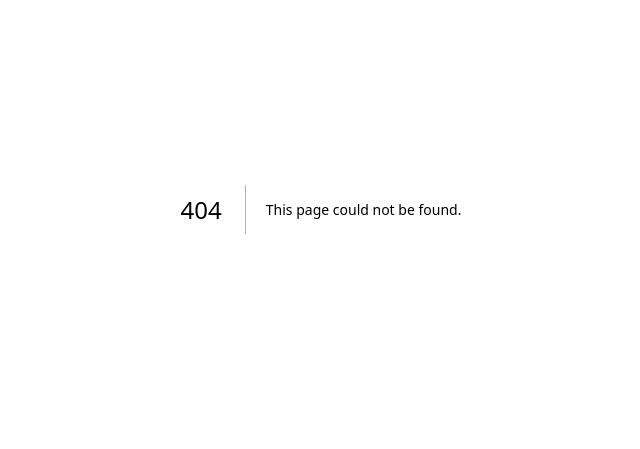
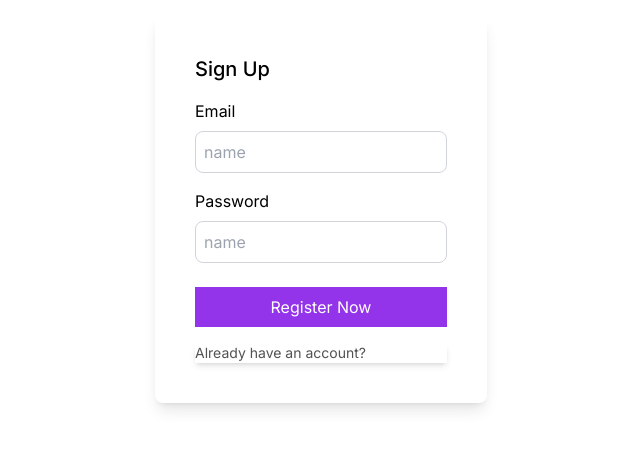
Before and after one commit to MUCHARLA-KALYANI/e-commerce-piltovr, a Next.js app: page /signup in a window 1280 px wide. Before the commit this address had no page. Shown: the part 191-640 px from the top of the page, without its empty margins (319-959 px from the left). Built offline with nearby package versions, Linux system fonts and the light colour scheme.

Commit message:
signup form cretaed

```diff
--- /dev/null
+++ b/app/signup/page.tsx
@@ -0,0 +1,12 @@
+import React from "react";
+import SignForm from "./signForm";
+
+type Props={}
+
+const page = (props:Props) =>{
+    return(
+        <SignForm/>
+    )
+}
+
+export default page
--- /dev/null
+++ b/app/signup/signForm.tsx
@@ -0,0 +1,42 @@
+"use client"
+import React,{useState} from "react";
+import {useRouter} from "next/router";
+import Link from "next/link";
+type Props={}
+
+const SignForm = (props:Props) =>{
+    const[user,setUser]=useState({
+        name:"",
+        email:"",
+        password:""
+    })
+    return(
+        <div className="flex flex-col items-center justify-center min-h-screen py-2">
+            <div className="p-10 rounded-lg shadow-lg flex flex-col">
+                <h1 className="text-xl font-medium mb-4">Sign Up</h1>
+                <label htmlFor="" className="mb-2">Email</label>
+                 <input
+                 type="text"
+                 className="p-2 border-gray-300 border-[1px] rounded-lg w-[300px mb-4 focus:outline-none focus:border-gray-600 text-black"
+                 id="name"
+                 value={user.email}
+                 placeholder="name"
+                 onChange={(e) => setUser({...user,email:e.target.value})}
+                 />
+                 <label htmlFor="" className="mb-2">Password</label>
+                 <input
+                 type="text"
+                 className="p-2 border-gray-300 border-[1px] rounded-lg w-[300px mb-4 focus:outline-none focus:border-gray-600 text-black"
+                 id="name"
+                 value={user.password}
+                 placeholder="name"
+                 onChange={(e) => setUser({...user,password:e.target.value})}
+                 />
+                 <button className="p-2 bg-purple-600 text-white border-gray-300 mt-2 mb-4 focus:outline-none focus:border-gray-600">Register Now</button>
+                 <Link href="/signin" className="text-sm shadow-md text-centermt-5 text-neutral-600 ">Already have an account?</Link>
+            </div>
+        </div>
+    )
+}
+
+export default SignForm
```
